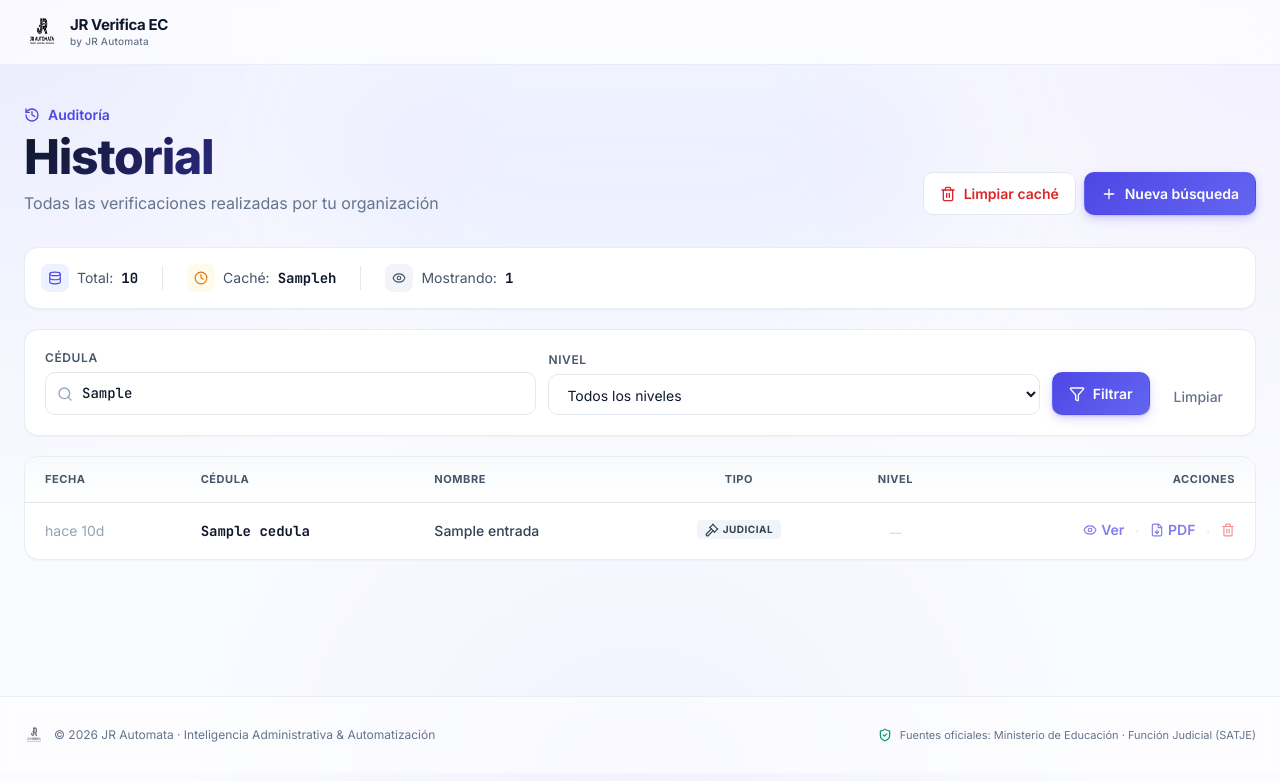
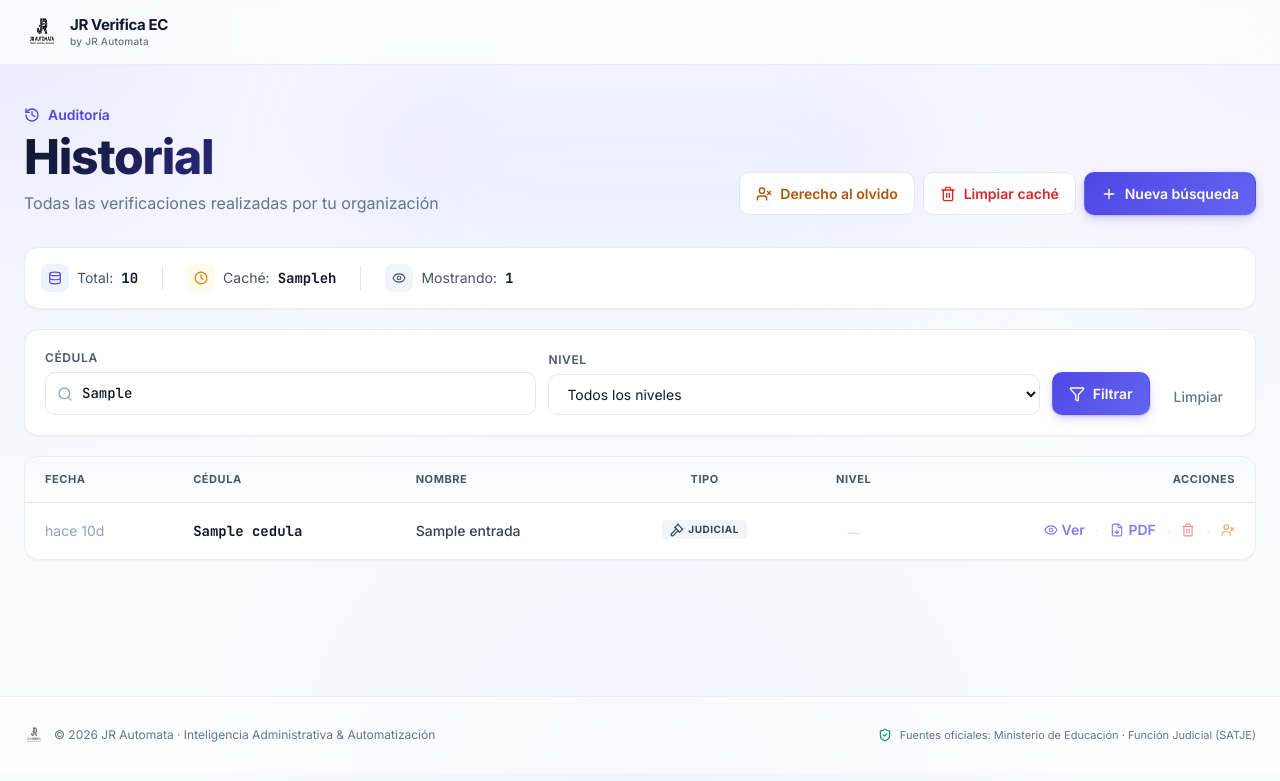
Before and after one commit to JostinRendonL/jr-verifica-ec, a FastAPI app: template src/templates/historial.html in a window 1280 px wide. Shown: the top 781 px of the page. Run offline with FastAPI, Linux system fonts and the light colour scheme; the template is opened without the code that fills it: most values are stand-ins (such as "Sample title", 1, 10 or a date in 2020); parts of the project's set-up code (start-up, migrations or seed data) failed here and were passed over; some libraries are stand-ins or nearby versions.

Commit message:
feat(ui): modal de derecho al olvido + atajo por fila + fix CSP
UX para compliance LOPDP — la jefa de RR.HH. no debería tener que abrir
DevTools del navegador para ejecutar un derecho al olvido.

historial.html:
- Nuevo botón "Derecho al olvido" en el header (al lado de "Limpiar caché")
- Modal con form (cedula + motivo, validación de 10 dígitos)
- Doble confirmación: validación HTML5 + window.confirm con detalles
- Atajo por fila: ícono user-x junto al trash, pre-llena la cédula
- Misma cédula puede ser invocada con un click sin teclear

main.py:
- CSP fix: connect-src ahora permite unpkg/jsdelivr/tailwindcss para que
  los sourcemaps de Lucide/Tailwind no spammeen warnings en consola.
  Cosmético, no afecta funcionalidad — pero la consola se ve más limpia.

Co-Authored-By: Claude Sonnet 4.6 <noreply@anthropic.com>

```diff
--- a/src/main.py
+++ b/src/main.py
@@ -52,13 +52,14 @@ async def security_headers(request: Request, call_next):
     response.headers["Referrer-Policy"]        = "strict-origin-when-cross-origin"
     response.headers["Strict-Transport-Security"] = "max-age=31536000; includeSubDomains"
     # CSP permisiva para Tailwind + Google Fonts + Chart.js + Lucide icons
+    # connect-src incluye unpkg/cdn para que sourcemaps de Lucide carguen sin warnings
     response.headers["Content-Security-Policy"] = (
         "default-src 'self'; "
         "script-src 'self' 'unsafe-inline' https://cdn.tailwindcss.com https://cdn.jsdelivr.net https://unpkg.com; "
         "style-src 'self' 'unsafe-inline' https://fonts.googleapis.com; "
         "font-src 'self' https://fonts.gstatic.com; "
         "img-src 'self' data:; "
-        "connect-src 'self'"
+        "connect-src 'self' https://unpkg.com https://cdn.jsdelivr.net https://cdn.tailwindcss.com"
     )
     return response
 
--- a/src/templates/historial.html
+++ b/src/templates/historial.html
@@ -14,7 +14,13 @@
             <h1 class="h-display text-4xl sm:text-5xl">Historial</h1>
             <p class="text-slate-500 mt-2.5 text-base">Todas las verificaciones realizadas por tu organización</p>
         </div>
-        <div class="flex items-center gap-2">
+        <div class="flex items-center gap-2 flex-wrap">
+            <button type="button" onclick="abrirModalOlvido()"
+                    class="btn-secondary !text-amber-700 hover:!bg-amber-50 hover:!border-amber-200"
+                    title="LOPDP Art. 14 — borrar todo rastro de una persona del sistema">
+                <i data-lucide="user-x" class="icon-sm"></i>
+                Derecho al olvido
+            </button>
             {% if entradas %}
             <form method="POST" action="/historial/limpiar" onsubmit="return confirm('¿Borrar TODO el caché y el historial? Esta acción es irreversible. Las próximas consultas re-fetcharán desde las fuentes oficiales.')">
                 <button type="submit" class="btn-secondary !text-red-600 hover:!bg-red-50 hover:!border-red-200">
@@ -30,6 +36,88 @@
         </div>
     </div>
 </div>
+
+<!-- Modal Derecho al Olvido -->
+<div id="modal-olvido" class="hidden fixed inset-0 bg-slate-950/60 backdrop-blur-sm z-50 flex items-center justify-center p-4" onclick="if(event.target.id==='modal-olvido')cerrarModalOlvido()">
+    <div class="bg-white rounded-2xl shadow-2xl max-w-lg w-full p-7 border border-white/50">
+        <div class="flex items-start gap-4 mb-5">
+            <div class="w-12 h-12 rounded-xl bg-amber-100 text-amber-700 flex items-center justify-center flex-shrink-0">
+                <i data-lucide="user-x" class="icon-lg"></i>
+            </div>
+            <div class="flex-1">
+                <h3 class="text-lg font-bold text-slate-900">Derecho al olvido</h3>
+                <p class="text-sm text-slate-500 mt-1">
+                    LOPDP Art. 14 — Esta acción borra <strong>todo rastro</strong> de la persona:
+                    historial de consultas + códigos de verificación de PDFs emitidos.
+                    <br><span class="text-red-600 font-semibold">Es irreversible.</span>
+                </p>
+            </div>
+        </div>
+
+        <form method="POST" action="/derecho-al-olvido" class="space-y-4"
+              onsubmit="return confirmarOlvido(event)">
+            <div>
+                <label class="block text-xs font-semibold text-slate-600 mb-1.5 uppercase tracking-wider">
+                    Cédula del titular
+                </label>
+                <input type="text" name="cedula" id="olvido-cedula" required pattern="[0-9]{10}"
+                       placeholder="0000000000" maxlength="10"
+                       class="input font-mono text-lg tracking-wide"
+                       oninput="this.value = this.value.replace(/[^0-9]/g, '')">
+            </div>
+            <div>
+                <label class="block text-xs font-semibold text-slate-600 mb-1.5 uppercase tracking-wider">
+                    Motivo (evidencia legal)
+                </label>
+                <input type="text" name="motivo" required
+                       placeholder="Solicitud del titular vía email del 2026-05-24"
+                       value="Solicitud del titular"
+                       class="input">
+                <p class="text-xs text-slate-400 mt-1">
+                    Quedará registrado en logs para evidencia de cumplimiento.
+                </p>
+            </div>
+            <div class="flex gap-2 pt-2">
+                <button type="button" onclick="cerrarModalOlvido()" class="btn-secondary flex-1">
+                    Cancelar
+                </button>
+                <button type="submit" class="btn-primary flex-1 !bg-amber-600 hover:!bg-amber-700">
+                    <i data-lucide="user-x" class="icon-sm"></i>
+                    Ejecutar borrado
+                </button>
+            </div>
+        </form>
+    </div>
+</div>
+
+<script>
+function abrirModalOlvido(cedulaPredeterminada = '') {
+    const modal = document.getElementById('modal-olvido');
+    modal.classList.remove('hidden');
+    const input = document.getElementById('olvido-cedula');
+    input.value = cedulaPredeterminada;
+    setTimeout(() => input.focus(), 100);
+    if (window.lucide) lucide.createIcons();
+}
+function cerrarModalOlvido() {
+    document.getElementById('modal-olvido').classList.add('hidden');
+}
+function confirmarOlvido(e) {
+    const ced = document.getElementById('olvido-cedula').value;
+    if (!/^\d{10}$/.test(ced)) {
+        alert('Cédula debe tener exactamente 10 dígitos.');
+        e.preventDefault();
+        return false;
+    }
+    return confirm(
+        `⚠️ DERECHO AL OLVIDO\n\n` +
+        `Vas a borrar TODO rastro de la cédula ${ced}:\n` +
+        `• Todas las consultas del historial\n` +
+        `• Todos los códigos de PDFs emitidos\n\n` +
+        `Esta acción es IRREVERSIBLE. ¿Continuar?`
+    );
+}
+</script>
 
 {% if request.query_params.get('msg') %}
 <div class="mb-4 card p-4 flex items-center gap-3 border-emerald-200 bg-emerald-50/60">
@@ -187,6 +275,12 @@
                                     <i data-lucide="trash-2" class="icon-xs"></i>
                                 </button>
                             </form>
+                            <span class="text-slate-200 mx-1.5">·</span>
+                            <button type="button" onclick="abrirModalOlvido('{{ e.cedula }}')"
+                                    class="inline-flex items-center gap-1 text-amber-600 hover:text-amber-800 font-semibold text-sm transition opacity-60 group-hover:opacity-100"
+                                    title="Derecho al olvido — borrar TODO rastro de esta cédula (LOPDP)">
+                                <i data-lucide="user-x" class="icon-xs"></i>
+                            </button>
                         </td>
                     </tr>
                     {% endfor %}
```
